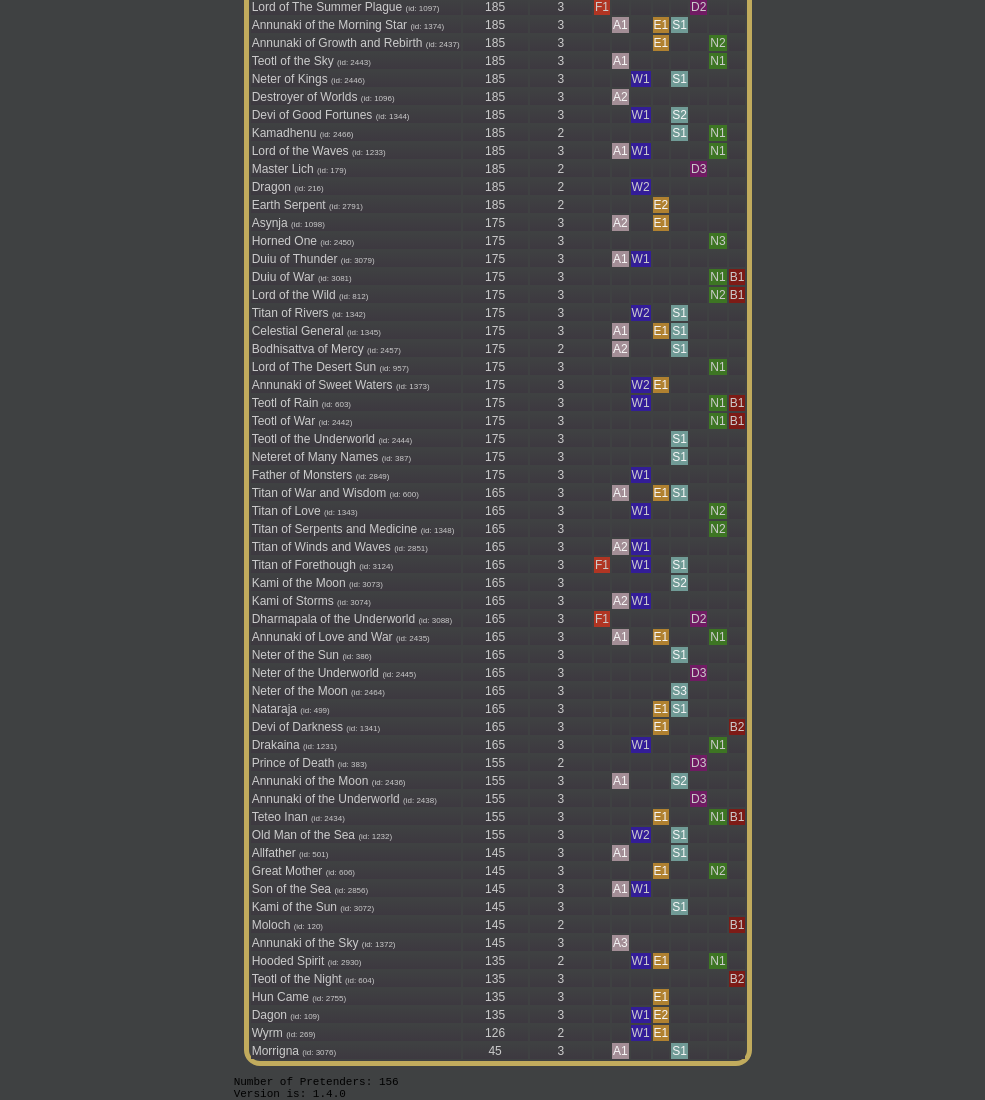
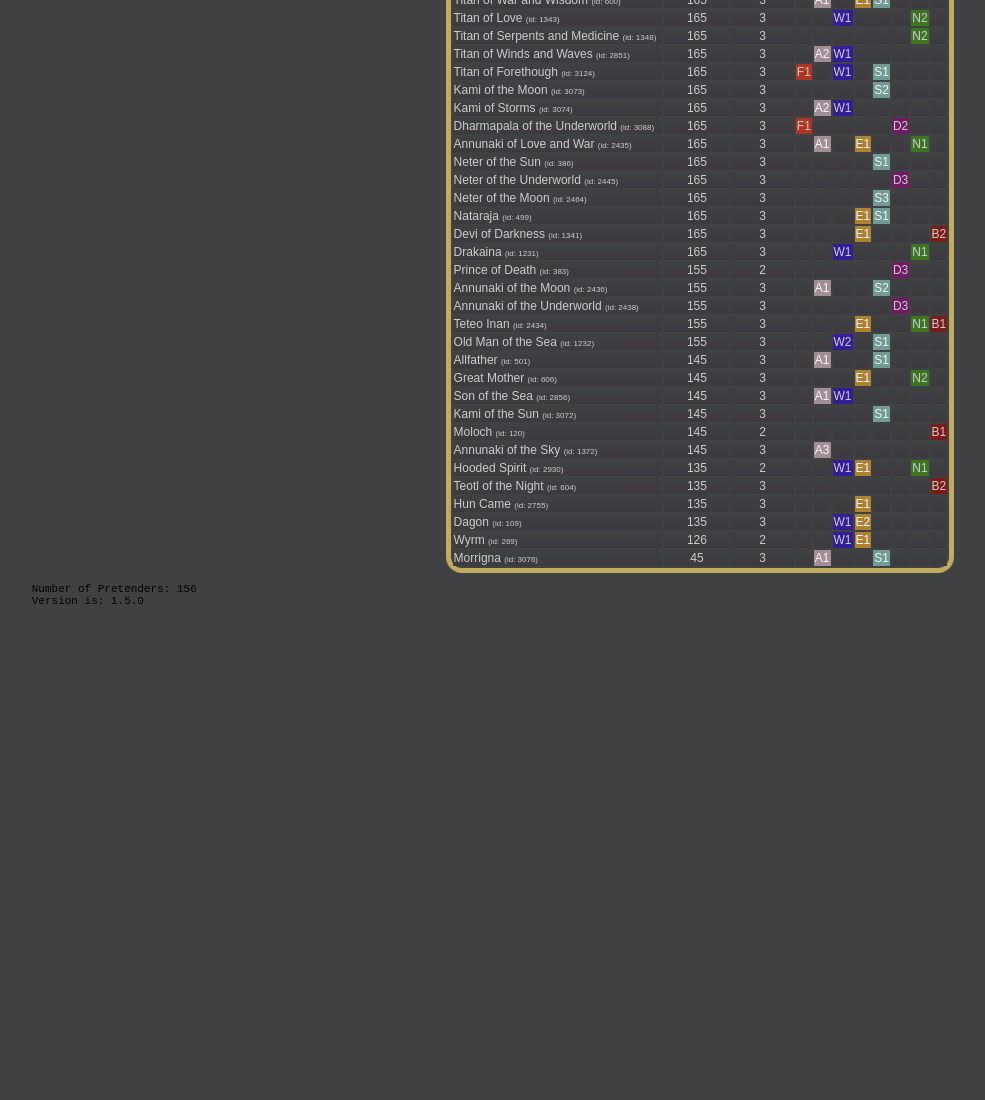
Before and after one commit to bsielski/pretenders-dom5, a React (Create React App) app: page / in a window 1280 px wide. Shown: the part 2297-3397 px from the top of the page, without its empty margins (142-1127 px from the left). After the commit the page ends 2904 px from the top, so only its background shows below. Built offline with nearby package versions, Linux system fonts and the light colour scheme.

Commit message:
Two columns layout for wide screens

```diff
--- a/src/App.css
+++ b/src/App.css
@@ -7,6 +7,15 @@ body {
     display: flex;
     flex-direction: column;
     align-items: center;
+}
+
+.columns_container {
+    display: flex;
+    flex-flow: row wrap;
+    justify-content: center;
+}
+.column {
+
 }
 
 .bless_effects_open_button {
--- a/src/App.js
+++ b/src/App.js
@@ -292,6 +292,11 @@ class App extends Component {
 
     return (
       <main>
+
+        <div className="columns_container">
+
+          <div className="column">
+
             <div className="form">
               <header className="form__header">Nation</header>
               <div className="form__body form__body--nation">
@@ -446,6 +451,10 @@ class App extends Component {
               </div>
             </div>
 
+          </div>
+
+	  <div className="column">
+
             <div className="form">
               <header className="form__header">Pretenders</header>
               <table className="pretenders-table" id="pretenders-table">
@@ -461,6 +470,9 @@ class App extends Component {
                   {pretenderRows}
                 </tbody>
               </table>
+            </div>
+
+	  </div>
         </div>
 
 
--- a/src/version.js
+++ b/src/version.js
@@ -1 +1 @@
-export const VERSION = "1.4.0";
+export const VERSION = "1.5.0";
```
Lines whose indentation alone changed are shown as unchanged.
